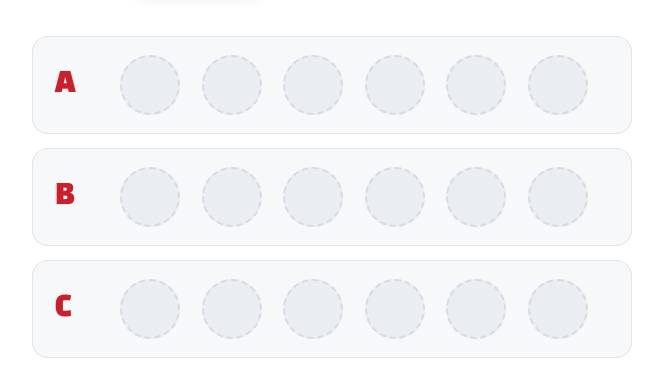
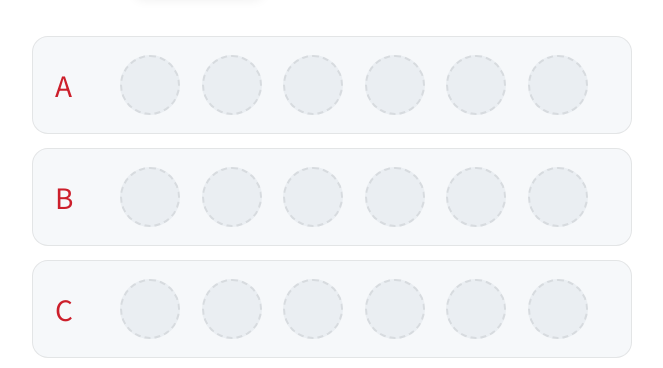
Before and after one commit to bluepapa70/jocoding, a plain HTML site: page index.html in a window 1280 px wide. Shown: the part 432-800 px from the top of the page, without its empty margins (308-971 px from the left). Drawn offline with Linux system fonts and the light colour scheme.

Commit message:
게임 레이블 폰트 bold 제거 (Black Han Sans → Noto Sans KR 400)
Co-Authored-By: Claude Sonnet 4.6 <noreply@anthropic.com>

```diff
--- a/style.css
+++ b/style.css
@@ -320,7 +320,7 @@ h1 .gold { color: var(--accent); }
 .game-row:hover { border-color: rgba(251,196,0,0.2); }
 
 .game-label {
-  font-family: 'Black Han Sans', sans-serif;
+  font-family: 'Noto Sans KR', sans-serif;
   font-size: 28px;
   font-weight: 400;
   color: #cc1f2b;
```
